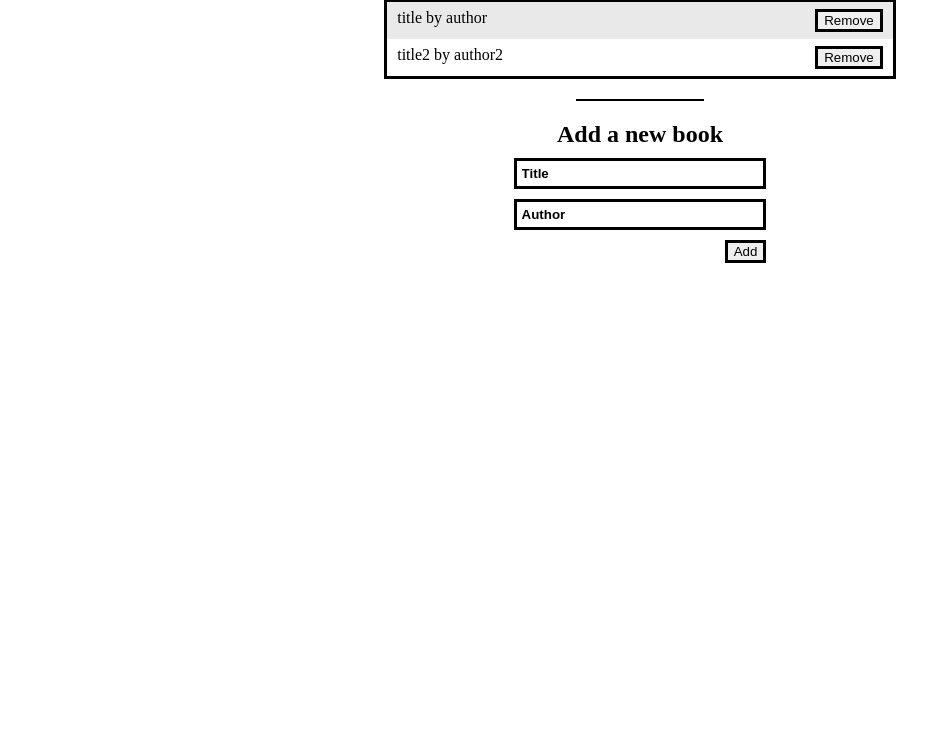
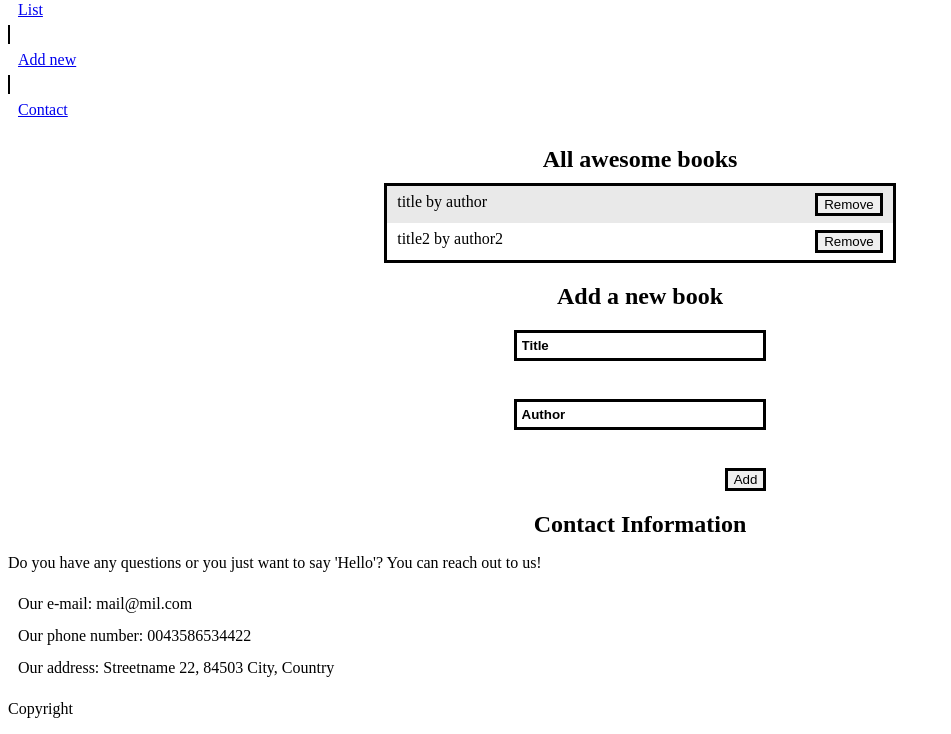
Before and after one commit to ehmaddd/awesome_books, a website: page index.html in a window 1280 px wide. Shown: the part 68-802 px from the top of the page, without its empty margins (0-951 px from the left). Drawn offline with Linux system fonts and the light colour scheme.

Commit message:
Add web page structue

```diff
--- a/index.html
+++ b/index.html
@@ -4,19 +4,58 @@
     <meta charset="UTF-8">
     <meta http-equiv="X-UA-Compatible" content="IE=edge">
     <meta name="viewport" content="width=device-width, initial-scale=1.0">
-    <title>My Bookshelf</title>
+    <title>My Trial</title>
     <link rel="stylesheet" href="styles.css">
   </head>
-  <body>
-    <h1 class="title">All awesome books</h1>
-    <ul id="book-list"></ul>
-    <p class="line"></p>
-    <form id="book-form">
-      <h2 class="title2">Add a new book</h2>
-      <input type="text" id="title" name="title" placeholder="Title" required>
-      <input type="text" id="author" name="author" placeholder="Author" required>
-      <button type="button" id="add-book">Add</button>
-    </form>
+  <body onload="displayDateTime()">
+    <div class="container">
+      <main>
+        <nav>
+          <ul>
+            <li class="title">Awesome Books</li>
+            <div class="nav-links">
+              <li><a href="#book-addition" class="nav-link">List</a></li>
+              <span class="line"></span>
+              <li><a href="#library" class="nav-link">Add new</a></li>
+              <span class="line"></span>
+              <li><a href="#contact" class="nav-link">Contact</a></li>
+            </div>
+          </ul>
+        </nav>
+
+        <p id="date-time"></p>
+
+        <section id="book-addition">
+          <h1 class="title">All awesome books</h1>
+          <ul id="book-list"></ul>
+        </section>
+
+        <section id="library">
+          <form id="book-form">
+            <h2 class="title">Add a new book</h2>
+            <input type="text" id="title" name="title" placeholder="Title" required><br>
+            <input type="text" id="author" name="author" placeholder="Author" required><br>
+            <button type="button" id="add-book">Add</button>
+          </form>
+        </section>
+
+        <section id="contact">
+          <h2 class="title">Contact Information</h2>
+          <div class="contact-container">
+            <p>Do you have any questions or you just want to say 'Hello'? You can reach out to us!</p>
+            <ul>
+              <li>Our e-mail: mail@mil.com</li>
+              <li>Our phone number: 0043586534422</li>
+              <li>Our address: Streetname 22, 84503 City, Country</li>
+            </ul>
+          </div>
+
+        </section>
+
+      </main>
+      <p class="footer">Copyright</p>
+    </div>
+
     <script src="script.js"></script>
   </body>
 </html>
```
